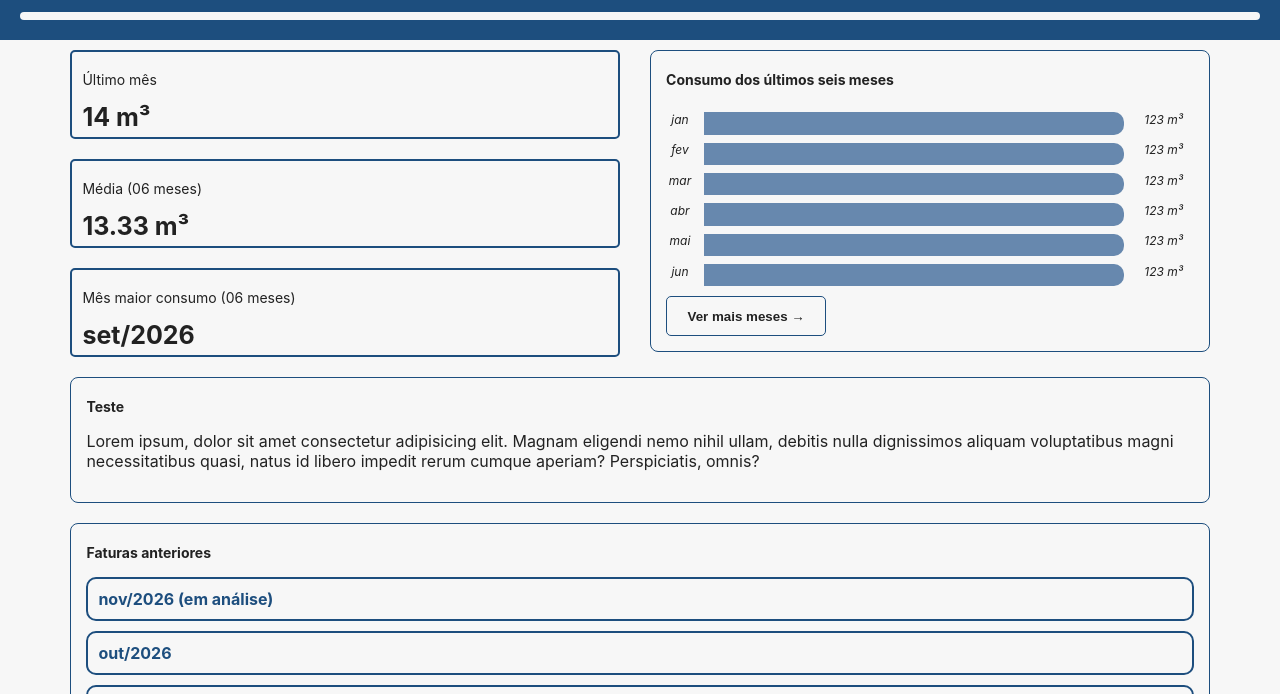
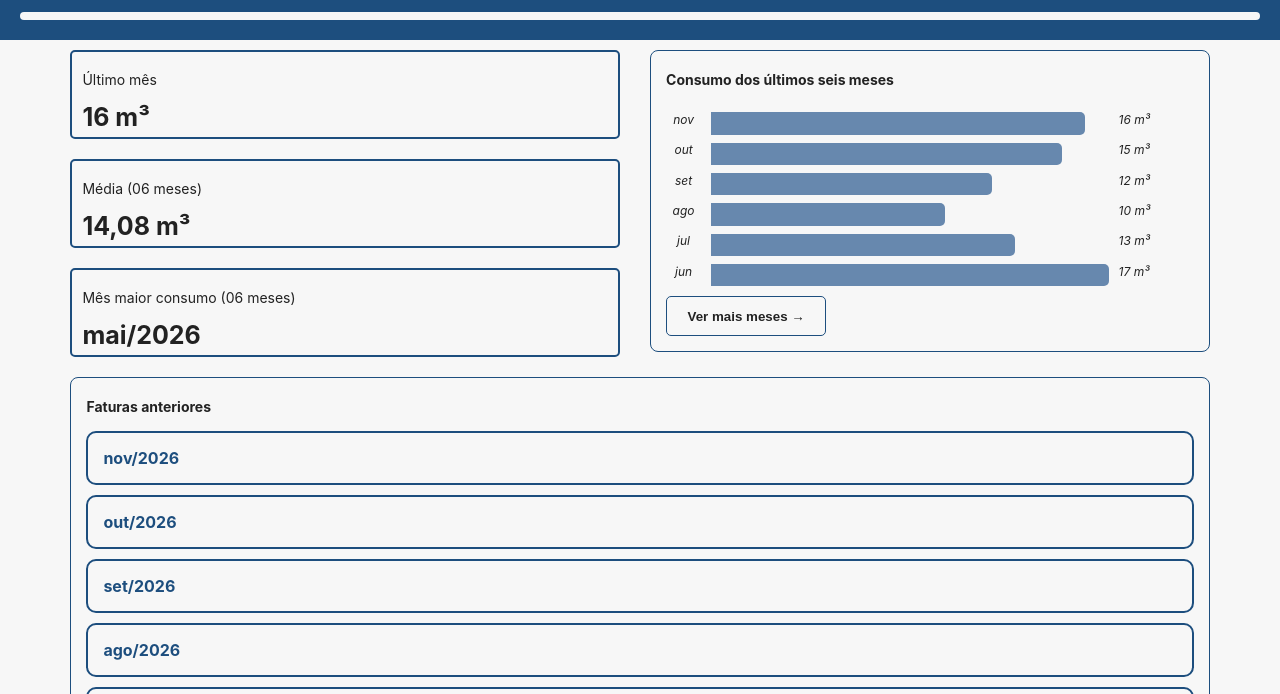
Before and after one commit to mateushirt/atividade-extensao-cpwi, a plain HTML site: page historico.html in a window 1280 px wide. Shown: the part 95-789 px from the top of the page. Drawn offline with nearby package versions, Linux system fonts and the light colour scheme.

Commit message:
Incluindo os dados do localStorage no gráfico

```diff
--- a/dados.js
+++ b/dados.js
@@ -47,5 +47,13 @@ const houses_data = [
 			{ "month": "2026-10", "hydrometer_numbers": "2460", "consumption_m3": 17, "value_cents": 6160, "status": "confirmed", "photo": null },
 			{ "month": "2026-11", "hydrometer_numbers": "2480", "consumption_m3": 20, "value_cents": 7600, "status": "confirmed", "photo": null }
 		]
+	},
+	{
+		"house_number": 567,
+		"house_name": null,
+		"initial_reading": "2460",
+		"readings": [
+			{ "month": "2026-11", "hydrometer_numbers": "2480", "consumption_m3": 20, "value_cents": 7600, "status": "confirmed", "photo": null }
+		]
 	}
 ];
--- a/historico.html
+++ b/historico.html
@@ -34,17 +34,17 @@
 			<section class="boxes-container">
 				<div class="number-box last-month">
 					<h3>Último mês</h3>
-					<span>123 m³</span>
+					<span>0 m³</span>
 				</div>
 
 				<div class="number-box average">
 					<h3>Média (06 meses)</h3>
-					<span>123 m³</span>
+					<span>0 m³</span>
 				</div>
 
 				<div class="number-box average">
 					<h3>Mês maior consumo (06 meses)</h3>
-					<span>jan/26</span>
+					<span>- / -</span>
 				</div>
 			</section>
 
@@ -52,57 +52,16 @@
 			<section class="container">
 				<h3>Consumo dos últimos seis meses</h3>
 
-				<div class="bar-graph">
-					<div class="data">
-						<span class="month">jan</span>
-						<div class="bar"></div>
-						<span class="read">123 m³</span>
-					</div>
-
-					<div class="data">
-						<span class="month">fev</span>
-						<div class="bar"></div>
-						<span class="read">123 m³</span>
-					</div>
-
-					<div class="data">
-						<span class="month">mar</span>
-						<div class="bar"></div>
-						<span class="read">123 m³</span>
-					</div>
-
-					<div class="data">
-						<span class="month">abr</span>
-						<div class="bar"></div>
-						<span class="read">123 m³</span>
-					</div>
-
-					<div class="data">
-						<span class="month">mai</span>
-						<div class="bar"></div>
-						<span class="read">123 m³</span>
-					</div>
-
-					<div class="data">
-						<span class="month">jun</span>
-						<div class="bar"></div>
-						<span class="read">123 m³</span>
-					</div>
-				</div>
+				<div class="bar-graph">Não há leituras ainda</div>
 
 				<button class="secondary"><a href="PLACEHOLDER">Ver mais meses &rarr;</a></button>
 			</section>
 		</section>
 
-		<section class="container">
-			<h3>Teste</h3>
-			<p>Lorem ipsum, dolor sit amet consectetur adipisicing elit. Magnam eligendi nemo nihil ullam, debitis nulla dignissimos aliquam voluptatibus magni necessitatibus quasi, natus id libero impedit rerum cumque aperiam? Perspiciatis, omnis?</p>
-		</section>
-
 		<!-- Faturas anteriores -->
 		<section class="container">
 			<h3>Faturas anteriores</h3>
-			<div id="bills"></div>
+			<div id="bills">Não há faturas anteriores</div>
 		</section>
     </main>
 
--- a/interaction.js
+++ b/interaction.js
@@ -1,6 +1,7 @@
 // VERIFICAR: Jogar essas funções em arquivos .js separados, está virando um espaguete
 
 const meses_ano = [ 'jan', 'fev', 'mar', 'abr', 'mai', 'jun', 'jul', 'ago', 'set', 'out', 'nov', 'dez' ];
+let current_house = 0;
 
 // Retira o logo da associação se identificar que está utilizando a imagem de placeholder (sem logo)
 verify_logo();
@@ -106,13 +107,15 @@ input_elements.forEach((input, index) => {
 	})
 })
 
+update_historic_info();
+update_graph_info();
+
 // Atualiza os dados do histórico
-update_historic_info();
 function update_historic_info() {
 	const bills_element = document.querySelector('#bills');
 	if(!bills_element) { return; }
 
-	const readings = houses[1].readings;
+	const readings = houses[current_house].readings;
 	const number_boxes_elements = document.querySelectorAll('.number-box');
 	const number_boxes_span_elements = [
 		number_boxes_elements[0].querySelector('span'),
@@ -125,7 +128,7 @@ function update_historic_info() {
 	var averange = 0;
 	for(var i = 0; i < readings.length; i++) { averange += readings[i].consumption_m3; }
 	averange /= readings.length;
-	number_boxes_span_elements[1].innerHTML = `${averange.toFixed(2)} m³`;
+	number_boxes_span_elements[1].innerHTML = `${averange.toFixed(2).replace('.', ',')} m³`;
 
 	var greater = 0, greater_month = null;
 	for(var i = 0; i < readings.length; i++) {
@@ -136,6 +139,8 @@ function update_historic_info() {
 	}
 	number_boxes_span_elements[2].innerHTML = month_format(greater_month);
 
+	if (readings.length > 0) { bills_element.innerHTML = ''; }
+
 	for(var i = (readings.length - 1); i > 0; i--) {
 		var current = readings[i];
 		bills_element.innerHTML += `
@@ -145,6 +150,7 @@ function update_historic_info() {
 				</summary>
 
 				<div class="reading-details">
+					<hr>
 					<table>
 						<tr>
 							<th>Leitura</th>
@@ -165,4 +171,61 @@ function update_historic_info() {
 	}
 }
 
+function update_graph_info() {
+	const graph_element = document.querySelector('.bar-graph');
+	if(!graph_element) { return; }
+
+	const readings = houses[current_house].readings.slice(-6);
+	const total_months = readings.length;
+	var greater_reading_consumption = 0;
+	var greater_reading_month = 0;
+
+	var counter = 0;
+	for (var i = 0; i < total_months; i++) {
+		counter++;
+		if (counter > 6) { break; }
+
+		var current = readings[i];
+
+		if (current.consumption_m3 > greater_reading_consumption) {
+			greater_reading_consumption = current.consumption_m3;
+			greater_reading_month = current.month;
+		}
+	}
+
+	if (total_months > 0) { graph_element.innerHTML = ''; }
+
+	counter = 0;
+	for (var i = 0; i < total_months; i++) {
+		counter++;
+		if (counter > 6) { break; }
+
+		var current = readings[i];
+
+		var percent = 0;
+		if (current.month == greater_reading_month) { percent = 100; }
+		else { percent = (current.consumption_m3 / greater_reading_consumption) * 100 }
+
+		graph_element.innerHTML = `
+		<div class="data">
+			<span class="month">${month_format(current.month).slice(0, 3)}</span>
+			<div class="bar ${current.status != 'confirmed' ? 'pending' : ''}" style="--porcentagem: ${percent}%;"></div>
+			<span class="read">${current.consumption_m3} m³</span>
+		</div>
+	` + graph_element.innerHTML;
+	}
+
+	if (counter < 6) {
+		for (var i = 0; i < (6 - counter); i++) {
+			graph_element.innerHTML += `
+				<div class="data">
+					<span class="month">-</span>
+					<div class="bar" style="--porcentagem: 0%;"></div>
+					<span class="read">- m³</span>
+				</div>
+			`;
+		}
+	}
+}
+
 function month_format(month) { return `${meses_ano[month.slice(-2) - 1]}/${month.slice(0, 4)}`; }
--- a/styles/segment-style.css
+++ b/styles/segment-style.css
@@ -312,21 +312,39 @@ header.segment-header {
     & span {
         font-style: italic;
         font-size: 12px;
+
+        &:last-child{ text-align: left; }
         &.month { width: 35px; }
         &.read { width: 75px; }
     }
 
     & .bar {
+        --porcentagem: 0%;
+
         background-color: var(--cor-secundaria);
-        border-radius: 0 10px 10px 0;
+        border-radius: 0 5px 5px 0;
+        width: var(--porcentagem);
         margin-top: 8px;
         height: 2.8vh;
-        width: 100%;
+    }
+
+    & .bar.pending {
+        border: 2px dashed var(--cor-secundaria);
+        background-color: var(--branco);
+        border-left: none;
+
+        &::before {
+            content: 'em análise';
+            color: var(--cor-secundaria);
+            font-size: 13px;
+            position: absolute;;
+        }
     }
 
     & .data {
-        display: flex;
+        grid-template-columns: 35px 1fr 75px;
         align-items: center;
+        display: grid;
         gap: 10px;
     }
 }
@@ -335,7 +353,7 @@ header.segment-header {
     border: 2px solid var(--cor-principal);
     border-radius: 10px;
     margin-bottom: 10px;
-    padding: 10px;
+    padding: 15px;
 
     & summary { list-style: none; }
 
@@ -357,6 +375,8 @@ header.segment-header {
     }
 
     & .reading-details {
+        width: fit-content;
+
         & table { border-collapse: collapse; }
 
         & th {
```
